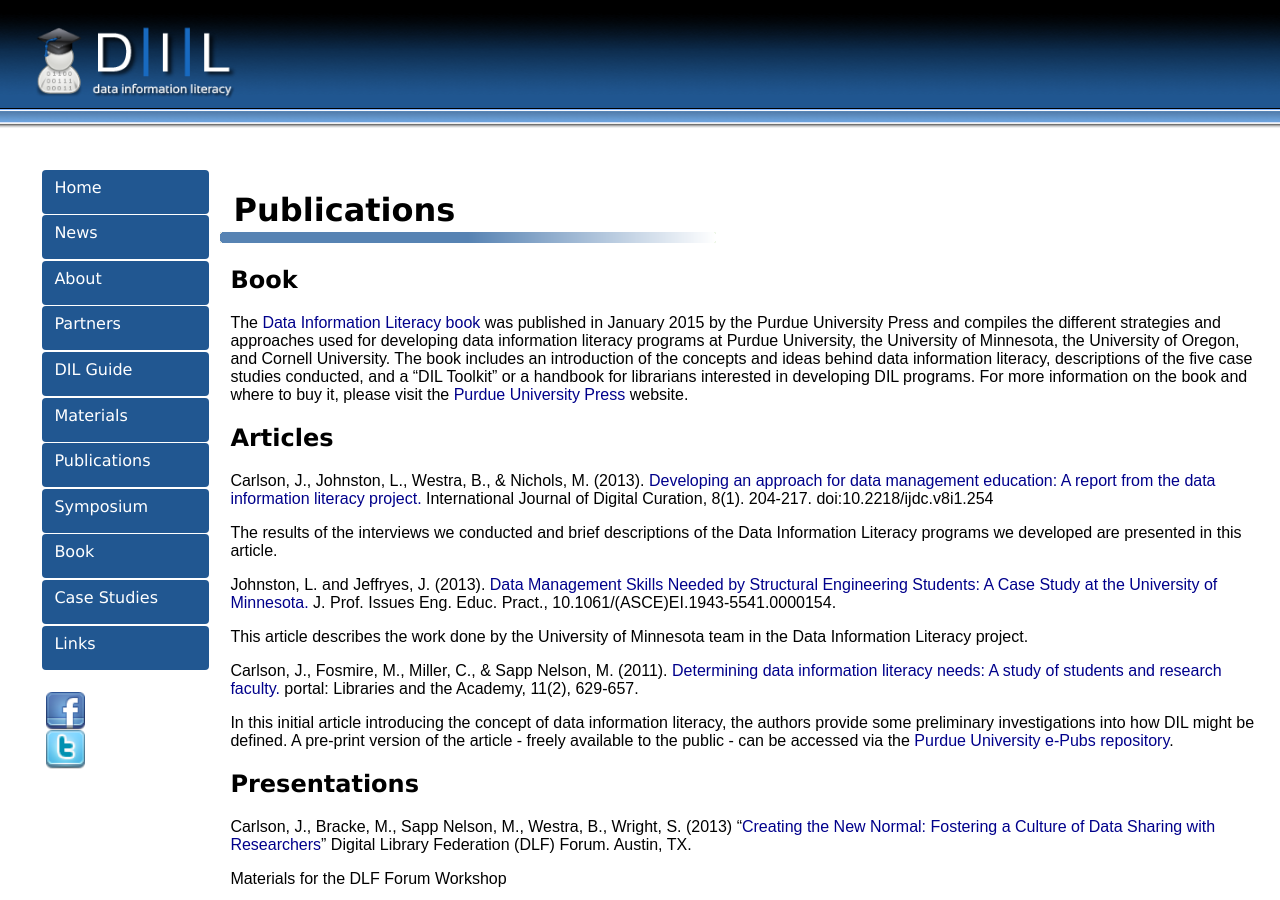
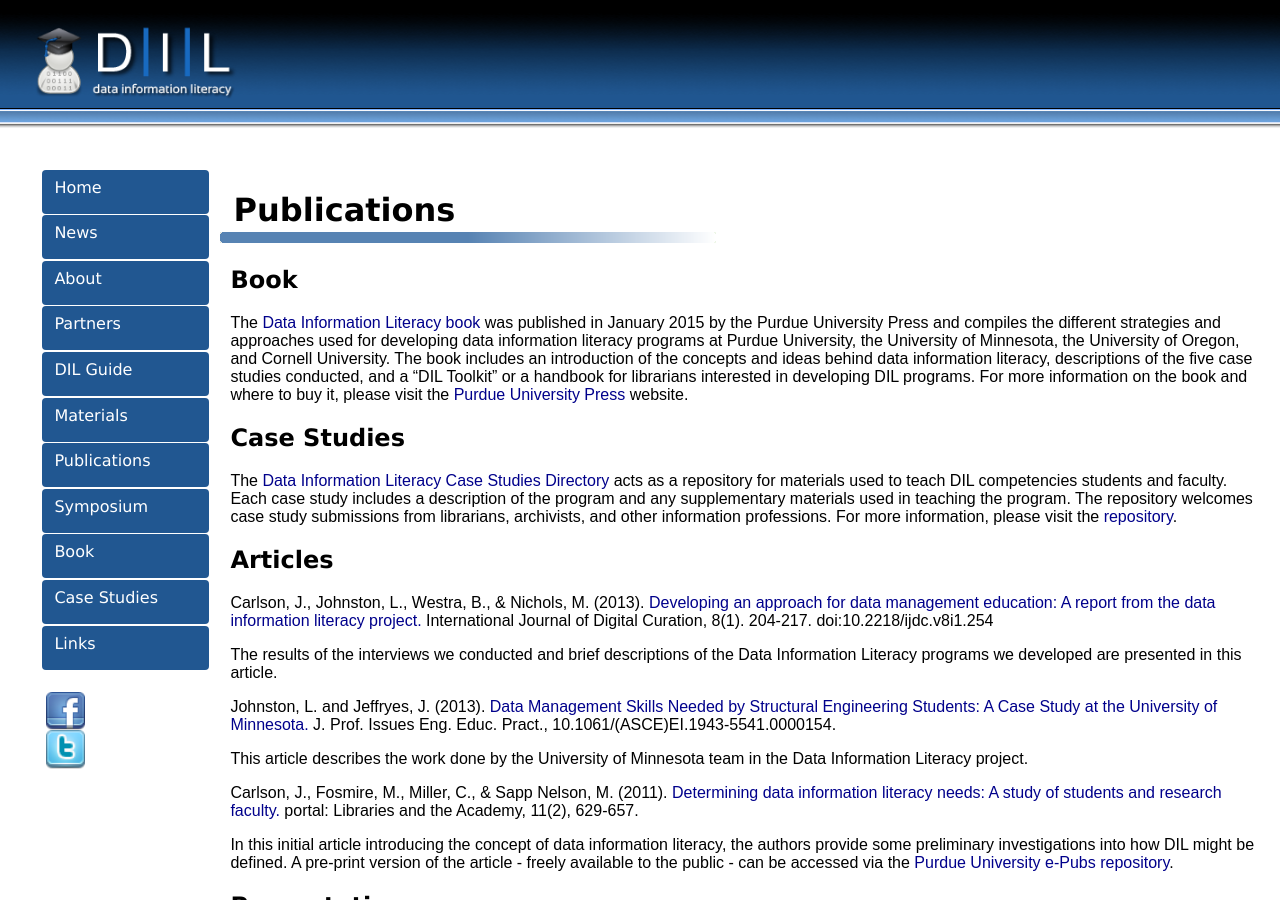
Before and after one commit to datainfolit/datainfolit, a Jekyll site: the page built from publications/index.html, in a window 1280 px wide and 900 px high. Built offline with Jekyll 4.4.1, drawn with Linux system fonts in a browser that asks for light colours.

Commit message:
Update index.html

```diff
--- a/publications/index.html
+++ b/publications/index.html
@@ -10,6 +10,10 @@
 <h2 class="underline">Book</h2>
 <!-- Content -->
 <p>The <a href="http://www.thepress.purdue.edu/titles/format/9781612493527" target="blank">Data Information Literacy book</a> was published in January 2015 by the Purdue University Press and compiles the different strategies and approaches used for developing data information literacy programs at Purdue University, the University of Minnesota, the University of Oregon, and Cornell University. The book includes an introduction of the concepts and ideas behind data information literacy, descriptions of the five case studies conducted, and a “DIL Toolkit” or a handbook for librarians interested in developing DIL programs. For more information on the book and where to buy it, please visit the <a href="http://www.thepress.purdue.edu/titles/format/9781612493527" target="blank">Purdue University Press</a> website.</p>
+<!-- Subtitle -->
+<h2 class="underline">Case Studies</h2>
+<!-- Content -->
+<p>The <a href="http://docs.lib.purdue.edu/dilcs/" target="blank">Data Information Literacy Case Studies Directory</a> acts as a repository for materials used to teach DIL competencies students and faculty. Each case study includes a description of the program and any supplementary materials used in teaching the program. The repository welcomes case study submissions from librarians, archivists, and other information professions. For more information, please visit the <a href="http://docs.lib.purdue.edu/dilcs/" target="blank">repository</a>.</p>
 
 <!-- Subtitle -->
 <h2>Articles</h2>
```
